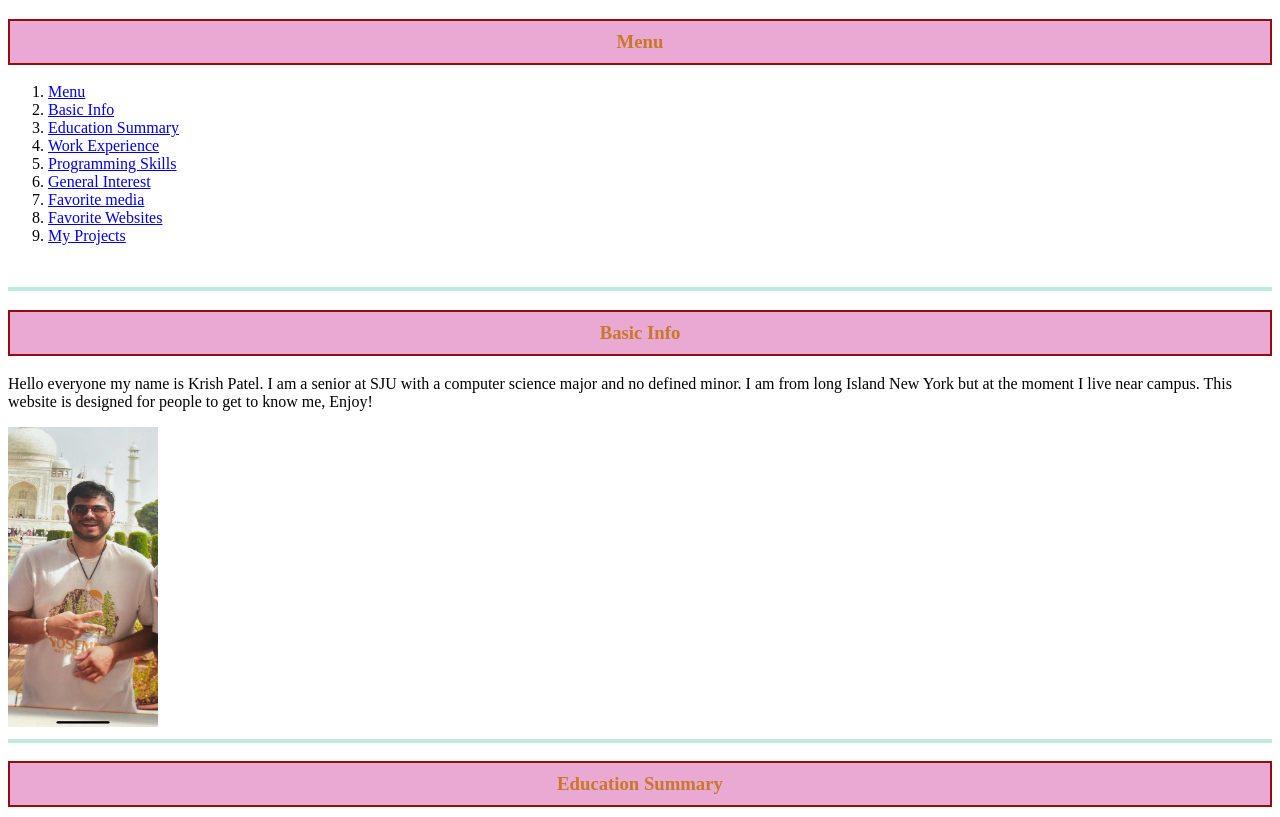
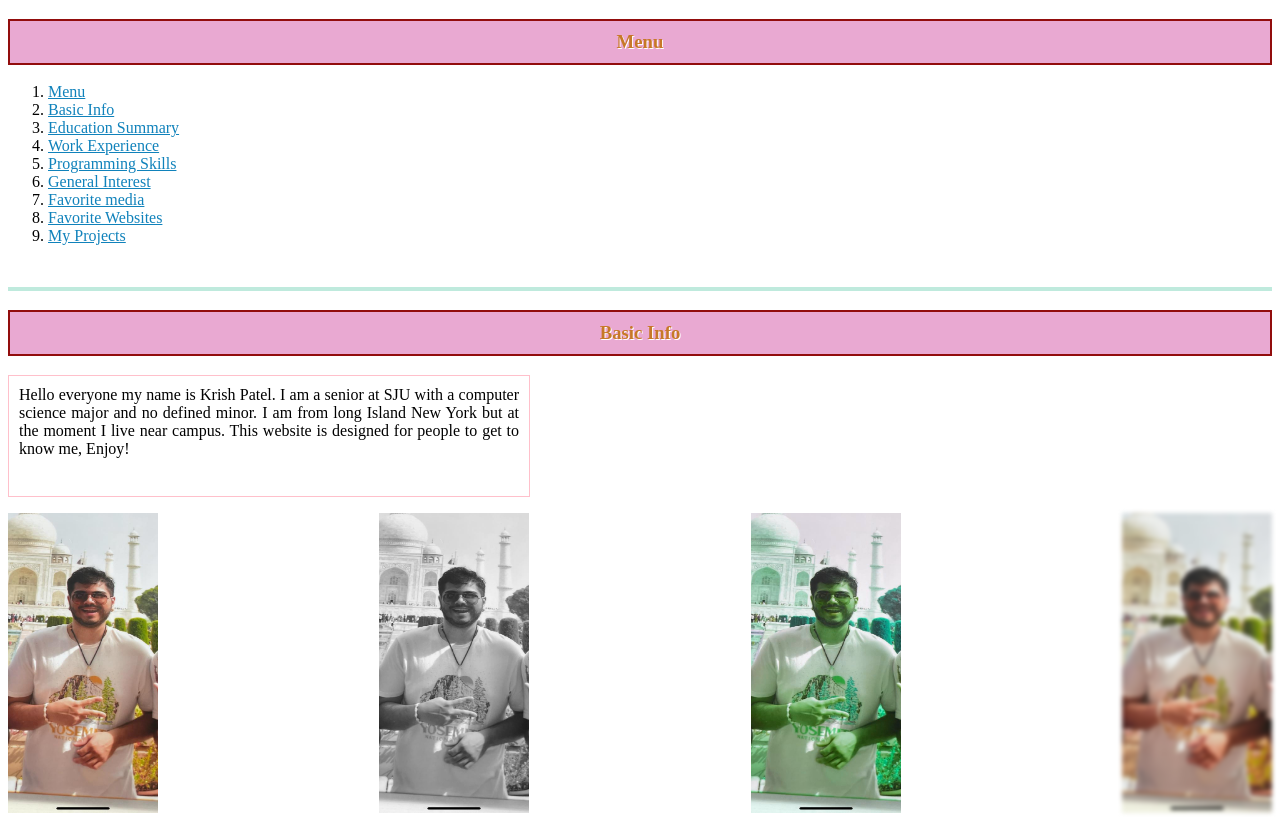
Before and after one commit to krishPatelCode/WebdevPatel, a plain HTML site: page index.html in a window 1280 px wide. Shown: the part 160-977 px from the top of the page. Drawn offline with Linux system fonts and the light colour scheme.

Commit message:
css changes

```diff
--- a/index.html
+++ b/index.html
@@ -2,6 +2,7 @@
 <!DOCTYPE html>
 <html>
 <head>
+<link rel="stylesheet" href="styles.css">
   <div class = "mainTitle">
 <h1 style="text-align:center; color:rgba(230, 124, 18, 0.869)"> Krish Patel</h1>
 </div>
@@ -40,11 +41,22 @@
 
 <body>
     <h3 id = "basicInfoSection" >Basic Info</h3>
+
     <p>Hello everyone my name is Krish Patel. I am a senior at SJU with a computer science major and no defined minor. I am from long Island New York but at the moment I live near campus. This website is designed for people to get to know me, Enjoy! </p>
-
-<img src = "profile_pic.jpg"
+<div class="PhotoRows">
+<img id="OGimg" src = "profile_pic.jpg"
 width="150"
 height="300">
+<img id="Grayscaleimg" src = "profile_pic.jpg"
+width="150"
+height="300">
+<img id="saturateimg" src = "profile_pic.jpg"
+width="150"
+height="300">
+<img id="blurimg" src = "profile_pic.jpg"
+width="150"
+height="300">
+</div>
 <br/>
 <hr class ="Hozline1"/>
 
@@ -171,54 +183,5 @@ height="300">
   <input type="checkbox"><br>
 </form>
 </body>
-<style>
-  table{
-    font-family: arial, sans-serif;
-  border-collapse: collapse;
-  width: 100%;
 
-  }
-  tr:hover {
-    background-color: #920d0d;
-    color: aliceblue;
-
-  }
-  td, th {
-    border: 1px solid #920d0d;
-  text-align: left;
-  padding: 8px;
-  }
-  tr{
-    color: rgb(160, 89, 117);
-  }
-
-  .mainTitle{
-    border: 5px outset rgb(85, 235, 190);
-  background-color: lightblue;
-  text-align: center;
-  }
-  .Hozline1{
-
-     border: 2px solid rgba(131, 214, 189, 0.515);
-  }
-  .Hozline2{
-
-     border: 5px dotted rgba(155, 137, 169, 0.515);
-  }
-  h3{
-    color: rgb(199, 120, 40);
-    border: 2px solid rgb(196, 21, 21);
-    border-color: #920d0d;
-    background-color: rgb(233, 169, 210);
-    top: 10px;
-    left: 10px;
-    padding: 10px;
-    text-align: center;
-  }
-
-
-
-
-
-</style>
 </html>
--- /dev/null
+++ b/styles.css
@@ -0,0 +1,99 @@
+
+  table{
+    font-family: arial, sans-serif;
+  border-collapse: collapse;
+  width: 100%;
+
+  }
+  a{
+
+    color: rgb(16, 130, 187);
+
+  }
+  a:hover{
+    color: white;
+    background-color:  rgb(16, 130, 187);
+
+  }
+  tr:hover {
+    background-color: #920d0d;
+    color: aliceblue;
+
+  }
+  td, th {
+    border: 1px solid #920d0d;
+  text-align: left;
+  padding: 8px;
+  }
+  tr{
+    color: rgb(160, 89, 117);
+  }
+
+  .mainTitle{
+    border: 5px outset rgb(85, 235, 190);
+  background-color: lightblue;
+  text-align: center;
+  }
+  .Hozline1{
+
+     border: 2px solid rgba(131, 214, 189, 0.515);
+  }
+  .Hozline2{
+
+     border: 5px dotted rgba(155, 137, 169, 0.515);
+  }
+  h3{
+    color: rgb(199, 120, 40);
+    border: 2px solid rgb(196, 21, 21);
+    border-color: #920d0d;
+    background-color: rgb(233, 169, 210);
+    top: 10px;
+    left: 10px;
+    padding: 10px;
+    text-align: center;
+    text-shadow: 1px 1px white;
+
+  }
+  br{
+    line-height: 20px;
+  }
+  p{
+    border: 1px solid rgb(180, 18, 18);
+  padding: 10px;
+  width: 500px;
+  height: 100px;
+  text-align: justify;
+  border-color: pink;
+  }
+  #blurimg{
+    filter: blur(2px);
+
+  }
+  #Grayscaleimg{
+    filter: grayscale(100%);
+  }
+  #saturateimg{
+    filter: hue-rotate(90deg)
+  }
+  .PhotoRows{
+    display: flex;
+    justify-content: space-between;
+  }
+
+
+  @media print {
+    .PhotoRows{
+      filter: blur(10px);
+    }
+  }
+  @media (max-width:740px) and (max-height:500px){
+    body{
+    background-color: rgba(123, 178, 156, 0.750);
+    }
+    p{
+      display: none;
+    }
+  }
+  @media screen {
+
+  }
```
